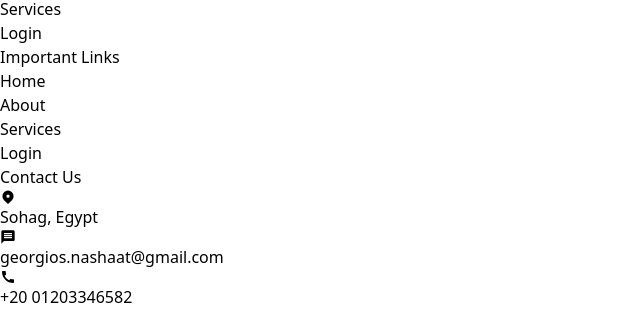
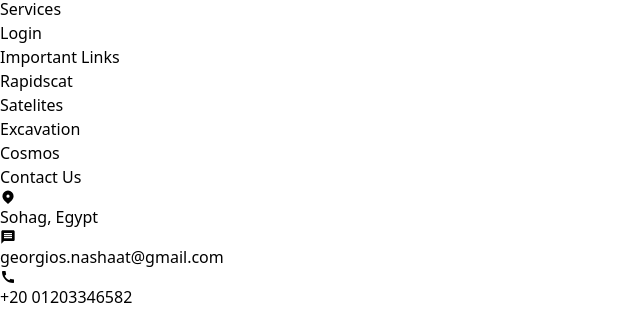
Before and after one commit to G3RGES/space_website, a React (Vite) app: page / in a window 1280 px wide. Shown: the part 2565-2878 px from the top of the page, without its empty margins (0-640 px from the left). Built offline with nearby package versions, Linux system fonts and the light colour scheme.

Commit message:
Update Footer.jsx

```diff
--- a/src/components/Footer.jsx
+++ b/src/components/Footer.jsx
@@ -68,22 +68,22 @@ const Footer = () => {
                 <ul className="flex flex-col gap-3">
                   <li className="">
                     <a className="" href="#">
-                      Home
+                      Rapidscat
                     </a>
                   </li>
                   <li className="">
                     <a className="" href="#">
-                      About
+                      Satelites
                     </a>
                   </li>
                   <li className="">
                     <a className="" href="#">
-                      Services
+                      Excavation
                     </a>
                   </li>
                   <li className="">
                     <a className="" href="#">
-                      Login
+                      Cosmos
                     </a>
                   </li>
                 </ul>
@@ -91,7 +91,7 @@ const Footer = () => {
             </div>
             <div className="">
               <div className="py-8 px-4">
-                <h1 className="text-xl font-bold mb-3">Contact Us</h1>
+                <h1 className="text-xl font-bold mb-1">Contact Us</h1>
               </div>
               <div className="flex flex-col gap-3">
                 <div className="flex flex-row items-center gap-1">
@@ -109,6 +109,13 @@ const Footer = () => {
               </div>
             </div>
           </div>
+          <div className="hidden sm:block">
+            <div className="">
+              <span className="text-sm text-gray-400">
+                @copyright 2024 Travery || Dilshad
+              </span>
+            </div>
+          </div>
         </div>
       </section>
     </div>
```
